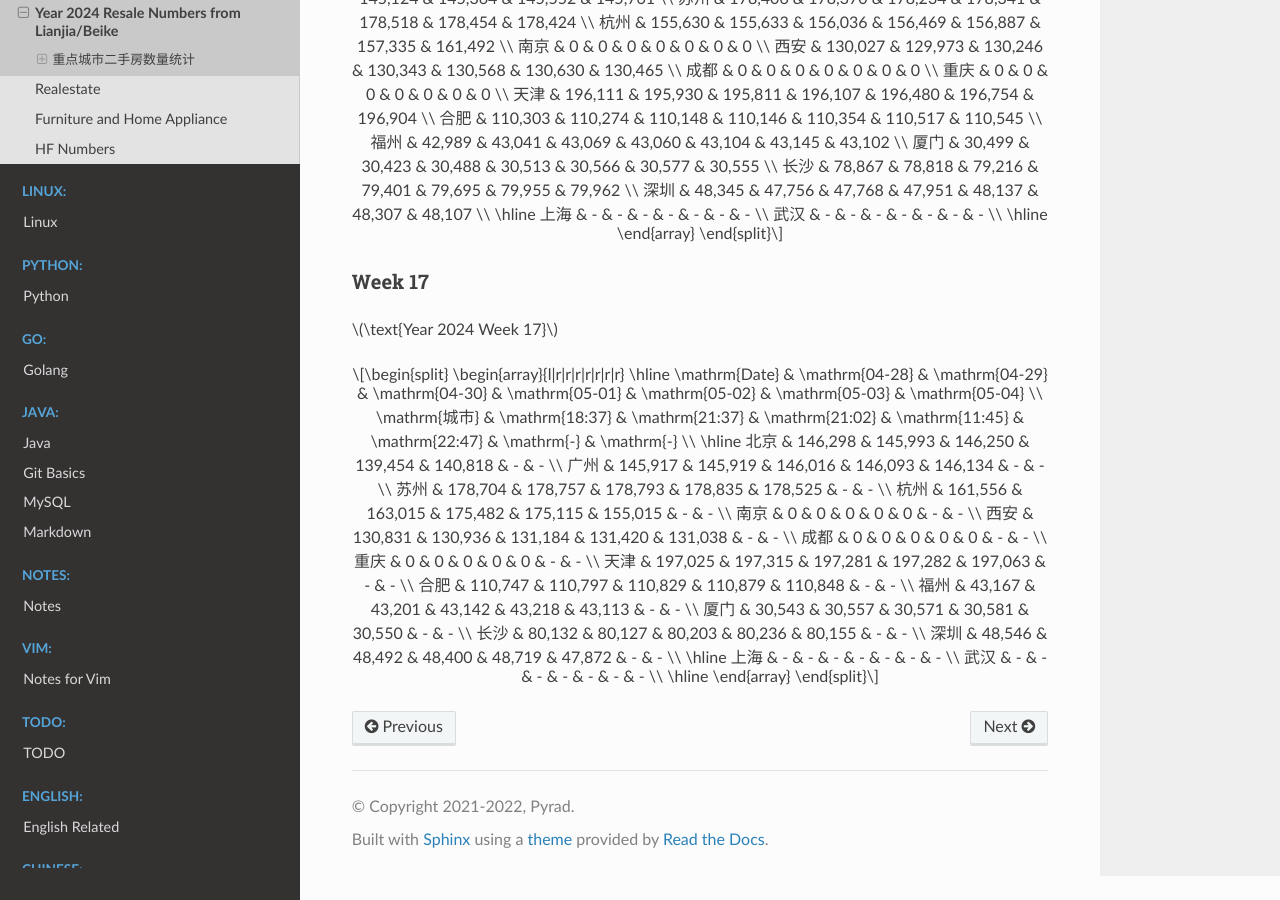
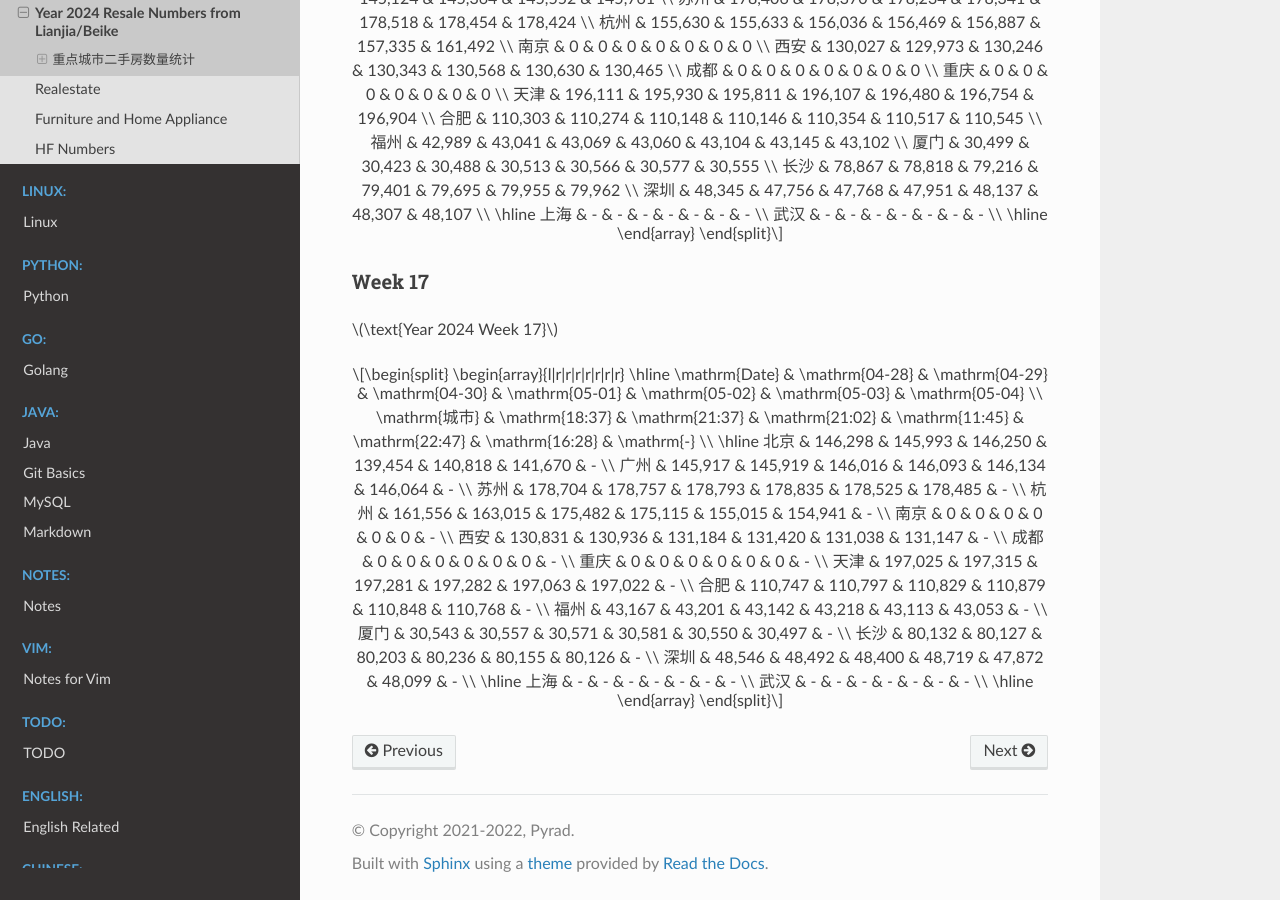
Before and after one commit to Pyrad/pyradnotes, a Sphinx documentation site: the page built from source/RealEstate/resalenumbers2024.md, in a window 1280 px wide and 900 px high, scrolled down 8452 px. Built offline with Sphinx 7.4.7 and the Read the Docs theme 2.0.0, drawn with Linux system fonts in a browser that asks for light colours; a script that is not in the unit is left out.

Commit message:
Realestate Update resale numbers 2024-05-03 16:28

```diff
--- a/source/RealEstate/resalenumbers2024.md
+++ b/source/RealEstate/resalenumbers2024.md
@@ -555,22 +555,22 @@ $$
 \begin{array}{l|r|r|r|r|r|r|r}
 \hline
 \mathrm{Date} & \mathrm{04-28} & \mathrm{04-29} & \mathrm{04-30} & \mathrm{05-01} & \mathrm{05-02} & \mathrm{05-03} & \mathrm{05-04} \\
-\mathrm{城市} & \mathrm{18:37} & \mathrm{21:37} & \mathrm{21:02} & \mathrm{11:45} & \mathrm{22:47} & \mathrm{-} & \mathrm{-} \\
+\mathrm{城市} & \mathrm{18:37} & \mathrm{21:37} & \mathrm{21:02} & \mathrm{11:45} & \mathrm{22:47} & \mathrm{16:28} & \mathrm{-} \\
 \hline
-北京 & 146,298 & 145,993 & 146,250 & 139,454 & 140,818 & - & - \\
-广州 & 145,917 & 145,919 & 146,016 & 146,093 & 146,134 & - & - \\
-苏州 & 178,704 & 178,757 & 178,793 & 178,835 & 178,525 & - & - \\
-杭州 & 161,556 & 163,015 & 175,482 & 175,115 & 155,015 & - & - \\
-南京 & 0 & 0 & 0 & 0 & 0 & - & - \\
-西安 & 130,831 & 130,936 & 131,184 & 131,420 & 131,038 & - & - \\
-成都 & 0 & 0 & 0 & 0 & 0 & - & - \\
-重庆 & 0 & 0 & 0 & 0 & 0 & - & - \\
-天津 & 197,025 & 197,315 & 197,281 & 197,282 & 197,063 & - & - \\
-合肥 & 110,747 & 110,797 & 110,829 & 110,879 & 110,848 & - & - \\
-福州 & 43,167 & 43,201 & 43,142 & 43,218 & 43,113 & - & - \\
-厦门 & 30,543 & 30,557 & 30,571 & 30,581 & 30,550 & - & - \\
-长沙 & 80,132 & 80,127 & 80,203 & 80,236 & 80,155 & - & - \\
-深圳 & 48,546 & 48,492 & 48,400 & 48,719 & 47,872 & - & - \\
+北京 & 146,298 & 145,993 & 146,250 & 139,454 & 140,818 & 141,670 & - \\
+广州 & 145,917 & 145,919 & 146,016 & 146,093 & 146,134 & 146,064 & - \\
+苏州 & 178,704 & 178,757 & 178,793 & 178,835 & 178,525 & 178,485 & - \\
+杭州 & 161,556 & 163,015 & 175,482 & 175,115 & 155,015 & 154,941 & - \\
+南京 & 0 & 0 & 0 & 0 & 0 & 0 & - \\
+西安 & 130,831 & 130,936 & 131,184 & 131,420 & 131,038 & 131,147 & - \\
+成都 & 0 & 0 & 0 & 0 & 0 & 0 & - \\
+重庆 & 0 & 0 & 0 & 0 & 0 & 0 & - \\
+天津 & 197,025 & 197,315 & 197,281 & 197,282 & 197,063 & 197,022 & - \\
+合肥 & 110,747 & 110,797 & 110,829 & 110,879 & 110,848 & 110,768 & - \\
+福州 & 43,167 & 43,201 & 43,142 & 43,218 & 43,113 & 43,053 & - \\
+厦门 & 30,543 & 30,557 & 30,571 & 30,581 & 30,550 & 30,497 & - \\
+长沙 & 80,132 & 80,127 & 80,203 & 80,236 & 80,155 & 80,126 & - \\
+深圳 & 48,546 & 48,492 & 48,400 & 48,719 & 47,872 & 48,099 & - \\
 \hline
 上海 & - & - & - & - & - & - & - \\
 武汉 & - & - & - & - & - & - & - \\
```
Also changed, not shown: 1 other file.
